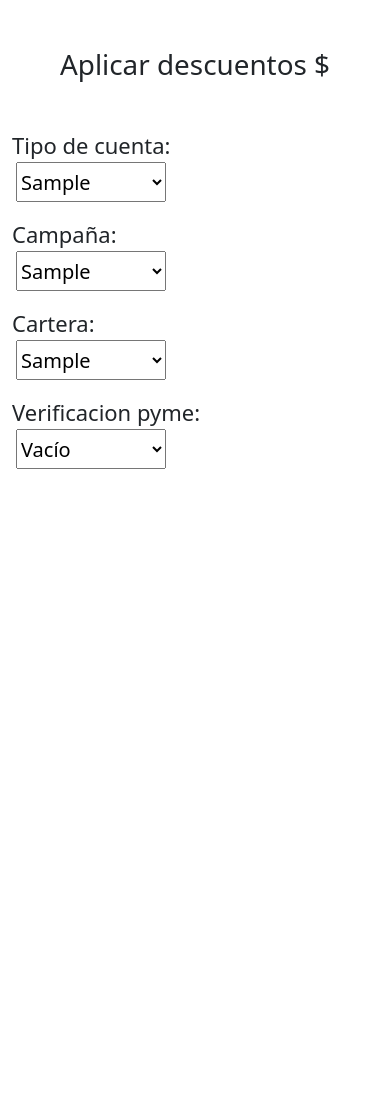
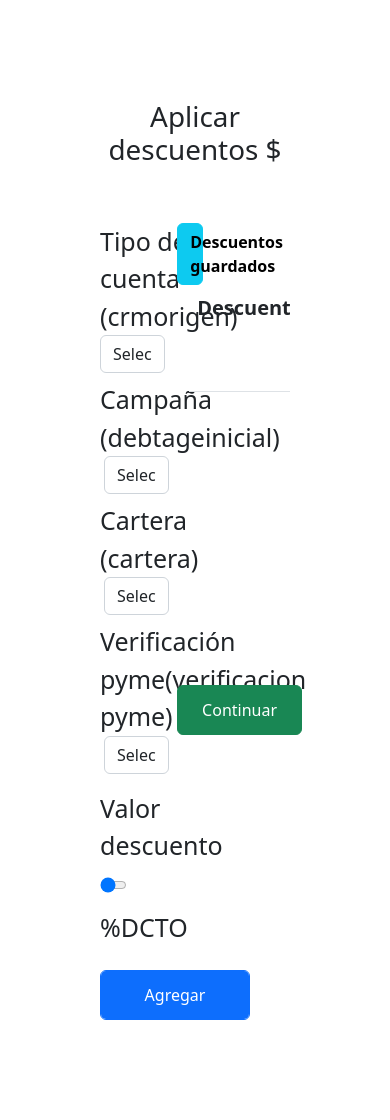
Before and after one commit to Programandinggabriel/aslecol_RepoInfoClaro, a PHP site: page /forms/form_dcto.php in a window 390 px wide. Before the commit the page ends 469 px from the top, so only its background shows below. Run offline with PHP 8.4, Linux system fonts and the light colour scheme; tables that the repository leaves empty or names only in its code hold one stand-in row (values such as "Sample post"); lists and menus that the app fills with data are empty; some libraries are stand-ins or nearby versions.

Commit message:
mejoras en form descuentos

```diff
--- a/forms/form_dcto.php
+++ b/forms/form_dcto.php
@@ -23,14 +23,15 @@
   <title>Aplicar descuentos</title>
 </head>
 <body>
-  <section class='container mt-5'>
-    <div class='row-justify-content-center'>
+  <section class='container-fluid' style='padding: 100px;'>
+    <div class='row'>
       <h1 class='text-center'>Aplicar descuentos $</h1>
-      <div class='col'><!--columna-->
-        <form class='mt-5' method='post' action=''>
-          <label class='row-1' style='font-size:22px;'>Tipo de cuenta:</label>
-          <div class='row-2'>
-            <select class='mx-1' style='height: 40px; width: 150px; font-size:20px;'>
+      <form class='mt-5 col-5' style='font-size: 25px;' id='frm_dctos'>
+        <div class='form-row'>
+          <div class='form-group col-md-6'>
+            <label for='lstTipoDeCta'>Tipo de cuenta (crmorigen) </label>
+            <select class='form-control' name='listOption' id='tipoCta'>
+            <option>Seleccione</option>
                 <?php
                   $sQuerySelect = "SELECT distinct(crmorigen) As tipoCliente FROM infofechaxx";
                   $sQuerySelect = $oBd->prepare($sQuerySelect);
@@ -43,9 +44,10 @@
               </select>
           </div>
 
-          <label class='row-1 mt-3' style='font-size:22px;'>Campaña:</label>
-          <div class='row-2'>
-            <select class='mx-1' style='height: 40px; width: 150px; font-size:20px;'>
+        <div class="form-group col-md-6 mt-2">
+         <label for="">Campaña (debtageinicial)</label>
+         <select class='form-control mx-1' name='listOption' id='campanna'>
+          <option>Seleccione</option>
           <?php
             $sQuerySelect = "SELECT distinct(debtageinicial) As campanna FROM infofechaxx";
             $sQuerySelect = $oBd->prepare($sQuerySelect);
@@ -58,9 +60,10 @@
           </select>
         </div>
 
-          <label class='row-1 mt-3' style='font-size:22px;'>Cartera:</label>
-          <div class='row-2'>
-            <select class='mx-1' style='height: 40px; width: 150px; font-size:20px;'>
+        <div class="form-group col-md-6 mt-2">
+         <label for="">Cartera (cartera)</label>
+         <select class='form-control mx-1' name='listOption'  id='cartera'>
+         <option>Seleccione</option>
             <?php
               $sQuerySelect = "SELECT distinct(cartera) As cartera FROM infofechaxx";
               $sQuerySelect = $oBd->prepare($sQuerySelect);
@@ -73,10 +76,10 @@
           </select>
         </div>
 
-          <label class='row-1 mt-3' style='font-size:22px;'>Verificacion pyme:</label>
-          <div class='row-2'>
-            <select class='mx-1' style='height: 40px; width: 150px; font-size:20px;'>
-              <option>Vacío</option>
+        <div class="form-group col-md-6 mt-2">
+         <label for="">Verificación pyme(verificacion pyme)</label>
+         <select class='form-control mx-1' name='listOption' id='verifPyme'>
+         <option>Seleccione</option>
             <?php
               $sQuerySelect = "SELECT distinct(verificacion_pyme) As pyme FROM infofechaxx";
               $sQuerySelect = $oBd->prepare($sQuerySelect);
@@ -88,7 +91,52 @@
             ?>
           </select>
         </div>
-        <form>
+
+        <div class="form-group row-md-3 mt-3">
+          <label class='col' for="">Valor descuento</label><br>
+          <input class='col-5' type='range' min='0' max='100' step='10' value='0' name='val_dcto' id='val_dcto'></input>
+          <label class='col-form-label' id='lbl_dcto'>%DCTO</label>
+        </div>
+
+        <div class='form-group col-2'>
+          <button class='form-control btn btn-primary mt-3' style='width: 150px; height: 50px;' type='button' id='btn_save'>Agregar</button>
+        </div>
+      </form>
+    </div>
+
+    <div class='col-7 mt-5'>
+      <?php
+        $sQuerySelect = "SELECT COUNT(id_descuento) as cuenta FROM descuentos";
+
+        $sQuerySelect = $oBd->prepare($sQuerySelect);
+        $sQuerySelect->execute();
+        $iCount = $sQuerySelect->fetch(PDO::FETCH_BOTH)['cuenta'];
+
+        if($iCount >= 1){
+          echo "<div class='row justify-content-start'>
+                  <button class='col-2 btn btn-info' onclick='f_loadDctos()'>
+                    <b>Descuentos guardados</b>
+                  </button>
+                </div> ";
+        };
+      ?>
+      <div style='overflow-x: hidden; height: 400px;'>
+        <div class='table-responsive'>
+          <table class='table text-center' style='font-size: 20px;' id='tb_dctos'>
+            <tbody>
+              <tr id='0'>
+                <th>Descuento</th>
+                <th>Tipo de cuenta</th>
+                <th>Campaña</th>
+                <th>Cartera</th>
+                <th>Verificación pyme</th>
+              </tr>
+            </tbody>
+          </table>
+        </div>
+      </div>
+      <div class='row justify-content-end'>
+        <button class='btn btn-success' style='width: 150px; height: 50px;' type='button' id='btn_submit'>Continuar</button>
       </div>
     </div>
   </section>
--- /dev/null
+++ b/forms/sql/load_dctos.php
@@ -0,0 +1,5 @@
+<?php
+    include('../../bd_conect/bd.php');
+
+
+?>
--- a/js/forms/form_dcto.js
+++ b/js/forms/form_dcto.js
@@ -0,0 +1,218 @@
+$('#val_dcto').change(function(){
+    let iValorDcto = $('#val_dcto').val();
+    let oLabel = $('#lbl_dcto');
+
+    $(oLabel).html(iValorDcto + '%DCTO');
+});
+
+$('#btn_save').click(function(){
+    //valida errores
+    let iCountErr = f_checkForm();
+
+    if(iCountErr > 0){
+        Swal.fire({
+            position: 'center',
+            icon: 'error',
+            title: ('Falta información'),
+            text:  ('recuerde rellenar completamente los campos'),
+            showConfirmButton: false,
+            timer: 2500
+        });
+    }else{
+       let iValDcto = parseInt($('#val_dcto').val());
+
+        if(iValDcto === 0){
+            Swal.fire({
+                position: 'center',
+                icon: 'error',
+                title: ('Valor inválido'),
+                text:  ('!El descuento tiene que ser mayor a cero¡'),
+                showConfirmButton: false,
+                timer: 2500
+            });
+            return 0;
+        };
+    };
+
+    if(iCountErr === 0){
+        f_insertDcto();
+    };
+});
+
+$('#btn_submit').click(function(){
+
+});
+
+
+
+/**
+ * función carga los descuentos existentes en la base de datos
+ * a la tabla html dctos
+ */
+function f_loadDctos(){
+    let oXhr = new XMLHttpRequest();
+    let sUrl = "./sql/load_dctos.php";
+
+    oXhr.open('POST', sUrl);
+
+    oXhr.addEventListener('load', function(){
+        if(oXhr.status === '200'){
+            let oJson = oXhr.response;
+            console.log(oJson);
+        };
+    }, false);
+
+    oXhr.send();
+    oXhr.responseType = 'json';
+};
+
+/**
+ * función retorna cuenta de errores en formulario
+*/
+function f_checkForm(){
+    aElements = $('#frm_dctos input, select');
+
+    var iCountErr = 0;
+    aElements.each(function(){
+        let oElement = $(this);
+
+        if(oElement.attr('name') === 'listOption'){
+            let vValue = oElement.val();
+
+            if(vValue === 'Seleccione' || vValue === ''){
+                iCountErr++;
+            };
+        }else if(oElement.attr('name') === 'val_dcto'){
+            iValDcto = parseInt($('#val_dcto').val());
+        };
+    });
+
+    return iCountErr;
+};
+
+/**
+ * función añade descuento a base de datos y tabla html dctos
+ */
+function f_insertDcto(){
+    let oxhr = new XMLHttpRequest(); //valida inexistencia de descuento en base de datos
+    let sUrl = './sql/check_dcto_bd.php';
+    let oFormData = new FormData();
+
+    oFormData.append('tipoCta', $('#tipoCta').val());
+    oFormData.append('campanna', $('#campanna').val());
+    oFormData.append('cartera', $('#cartera').val());
+    oFormData.append('verifPyme', $('#verifPyme').val());
+    oFormData.append('valDcto', $('#val_dcto').val());
+
+    oxhr.open('POST', sUrl);
+
+    oxhr.addEventListener('load', function(){
+        if(oxhr.status = '200'){
+            if(oxhr.responseText === 'false'){
+                //inserta en base de datos y tabla html
+                let oxhr = new XMLHttpRequest();
+                let sUrl = './sql/insert_dcto.php';
+                let oFormData = new FormData();
+
+                oFormData.append('tipoCta', $('#tipoCta').val());
+                oFormData.append('campanna', $('#campanna').val());
+                oFormData.append('cartera', $('#cartera').val());
+                oFormData.append('verifPyme', $('#verifPyme').val());
+                oFormData.append('valDcto', $('#val_dcto').val());
+
+                oxhr.open('POST', sUrl);
+
+                oxhr.addEventListener('load', function(){
+                    if(oxhr.status = '200'){
+                        if((oxhr.responseText === 'true')){
+                            //inserta en tabla html
+                            f_insertRow();
+                            //Limpiar formulario
+                            $('#frm_dctos [name=listOption]').val('Seleccione');
+                            $('#val_dcto').val('0');
+                        };
+                    };
+                },true);
+
+                oxhr.send(oFormData);
+            }else{
+                Swal.fire({
+                    position: 'center',
+                    icon: 'error',
+                    title: 'Ya existe este dcto',
+                    text:  'El descuento no puede estar duplicado',
+                    showConfirmButton: false,
+                    timer: 3000
+                });
+            };
+        };
+    },true);
+
+    oxhr.send(oFormData);
+};
+
+/**
+ * función añade fila a tabla html dctos, teniendo en cuenta valores del form
+*/
+function f_insertRow(){
+    let oTable = $('#tb_dctos');
+    let iIdRow = parseInt($('#tb_dctos tr').last().attr('id'));
+    let sRowTable = "";
+
+    //form row
+    iIdRow++;
+    sRowTable = '<tr id='+(iIdRow)+'>'+
+                    '<td id=val_dcto_'+(iIdRow)+'>'+'DCTO '+($('#val_dcto').val())+'%'+'</td>'+
+                    '<td id=tipoCta_'+(iIdRow)+'>'+($('#tipoCta').val())+'</td>'+
+                    '<td id=campanna_'+(iIdRow)+'>'+($('#campanna').val())+'</td>'+
+                    '<td id=cartera_'+(iIdRow)+'>'+($('#cartera').val())+'</td>'+
+                    '<td id=verifPyme_'+(iIdRow)+'>'+($('#verifPyme').val())+'</td>'+
+                    "<td><button class='btn btn-danger' onclick='f_deleteDcto($(this))'>Remover</button>"+
+                '</tr>';
+
+    oTable.append(sRowTable);
+};
+
+/**
+ * función elimina registro de la tabla html dctos
+ * @param oBtnClick -- boton clickeado
+*/
+function f_deleteDcto(oBtnClick){
+    let oxhr = new XMLHttpRequest();
+    let sUrl = './sql/delete_dcto.php';
+    let oFormData = new FormData();
+    let iIdRowSelect = oBtnClick.parent().parent().attr('id');
+
+    oFormData.append('tipoCta', $('#tipoCta_'+iIdRowSelect).html());
+    oFormData.append('campanna', $('#campanna_'+iIdRowSelect).html());
+    oFormData.append('cartera', $('#cartera_'+iIdRowSelect).html());
+    oFormData.append('verifPyme', $('#verifPyme_'+iIdRowSelect).html());
+    oFormData.append('valDcto', $('#val_dcto_'+iIdRowSelect).html());
+
+    oxhr.open('POST', sUrl);
+
+    oxhr.addEventListener('load', function(){
+        if(oxhr.status = '200'){
+            if(oxhr.responseText === 'true'){
+                //inserta en tabla html
+                f_deleteRow(iIdRowSelect);
+            };
+        };
+    },true);
+
+    oxhr.send(oFormData);
+
+};
+
+/**
+ * función remove fila de tabla html dctos
+ * @param iIdRow -- id de fila tabla hrml a remover
+ */
+function f_deleteRow(iIdRow){
+    $('#tb_dctos tr').each(function(){
+        if(parseInt($(this).attr('id')) === parseInt(iIdRow)){
+            $(this).remove();
+            return 0;
+        };
+    });
+};
```
Also changed, not shown: forms/sql/check_dcto_bd.php (added, +29 -0 lines), forms/sql/delete_dcto.php (added, +26 -0 lines), forms/sql/insert_dcto.php (added, +22 -0 lines). Lines whose indentation alone changed are shown as unchanged.
